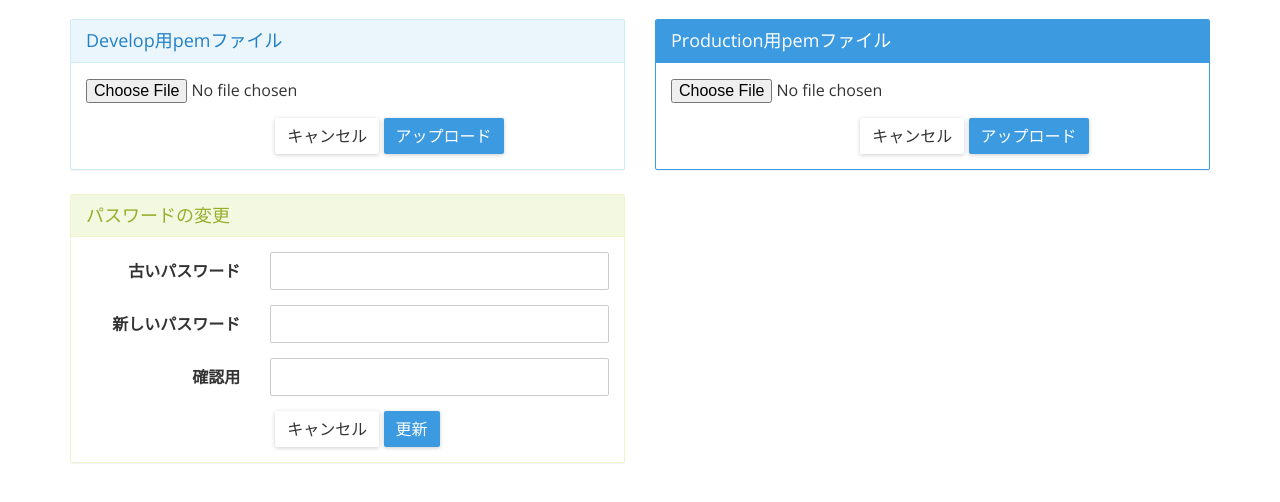
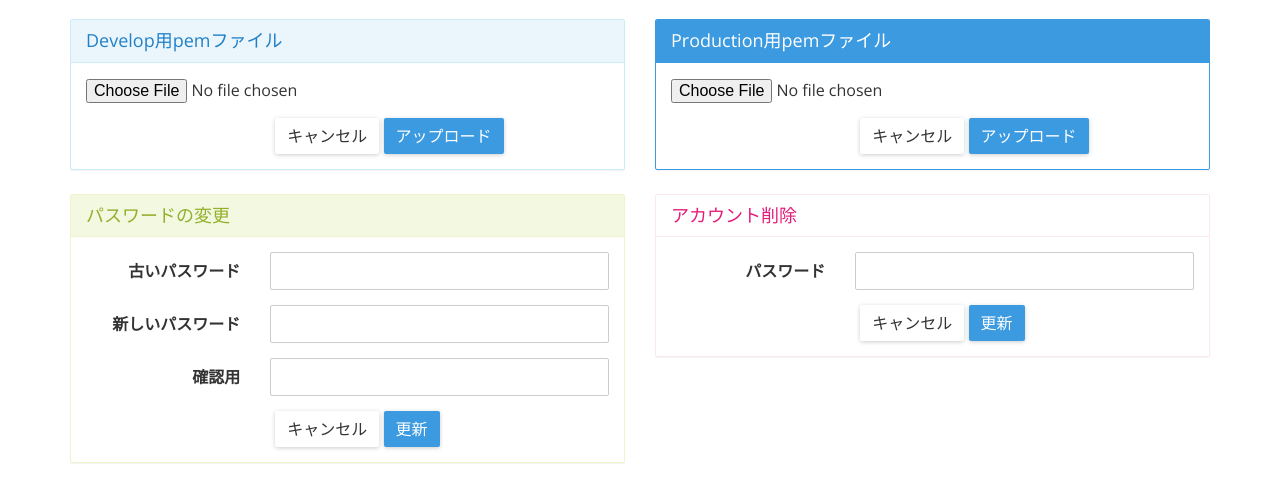
Before and after one commit to nnsnodnb/djabaas, a Django app: page /settings in a window 1280 px wide. Shown: the part 81-583 px from the top of the page. Run offline with Django 3.2, Linux system fonts and the light colour scheme; the visitor is signed in with stand-in values (Sample User, id 1); some libraries are stand-ins or nearby versions.

Commit message:
Delete user session

```diff
--- a/accounts/urls.py
+++ b/accounts/urls.py
@@ -11,4 +11,6 @@ urlpatterns = [
     url(r'^forget/$', views.forget, name = 'forget'),
     url(r'^change_password/$', views.change_password, name='change_password'),
     url(r'^confirm', views.confirm, name='confirm'),
+    url(r'^delete_user', views.delete_user, name='delete_user'),
+    url(r'^complete_delete$', views.complete_delete, name='complete_delete'),
 ]
--- a/push/templates/push/settings.html
+++ b/push/templates/push/settings.html
@@ -10,6 +10,11 @@
 {% elif result == 'wrong' %}
     <script type="text/javascript">
         alert('ファイル形式が違います');
+        location.href = "{% url 'push:settings' %}";
+    </script>
+{% elif result == 'pass_miss' %}
+    <script type="text/javascript">
+        alert('パスワードが間違っています');
         location.href = "{% url 'push:settings' %}";
     </script>
 {% endif %}
@@ -123,6 +128,30 @@
                 </div>
             </div>
         </div>
+        <div class="col-lg-6">
+            <div class="panel panel-danger">
+                <div class="panel-heading">
+                    <h3 class="panel-title">アカウント削除</h3>
+                </div>
+                <div class="panel-body">
+                    <form class="form-horizontal" method="POST" action="{% url 'accounts:delete_user' %}">
+                        <fieldset>
+                            {% csrf_token %}
+                            <div class="form-group">
+                                <label for="password" class="col-lg-4 control-label">パスワード</label>
+                                <div class="col-lg-8">
+                                    <input type="password" name="password" id="password" class="form-control" required>
+                                </div>
+                            </div>
+                            <div class="col-lg-8 col-lg-offset-4">
+                                <button class="btn btn-default" type="reset">キャンセル</button>
+                                <button class="btn btn-primary" type="submit">更新</button>
+                            </div>
+                        </fieldset>
+                    </form>
+                </div>
+            </div>
+        </div>
     </div>
 </div>
 {% endblock content %}
```
Also changed, not shown: accounts/templates/accounts/delete.html (added, +16 -0 lines), accounts/views.py (+20 -0 lines).
